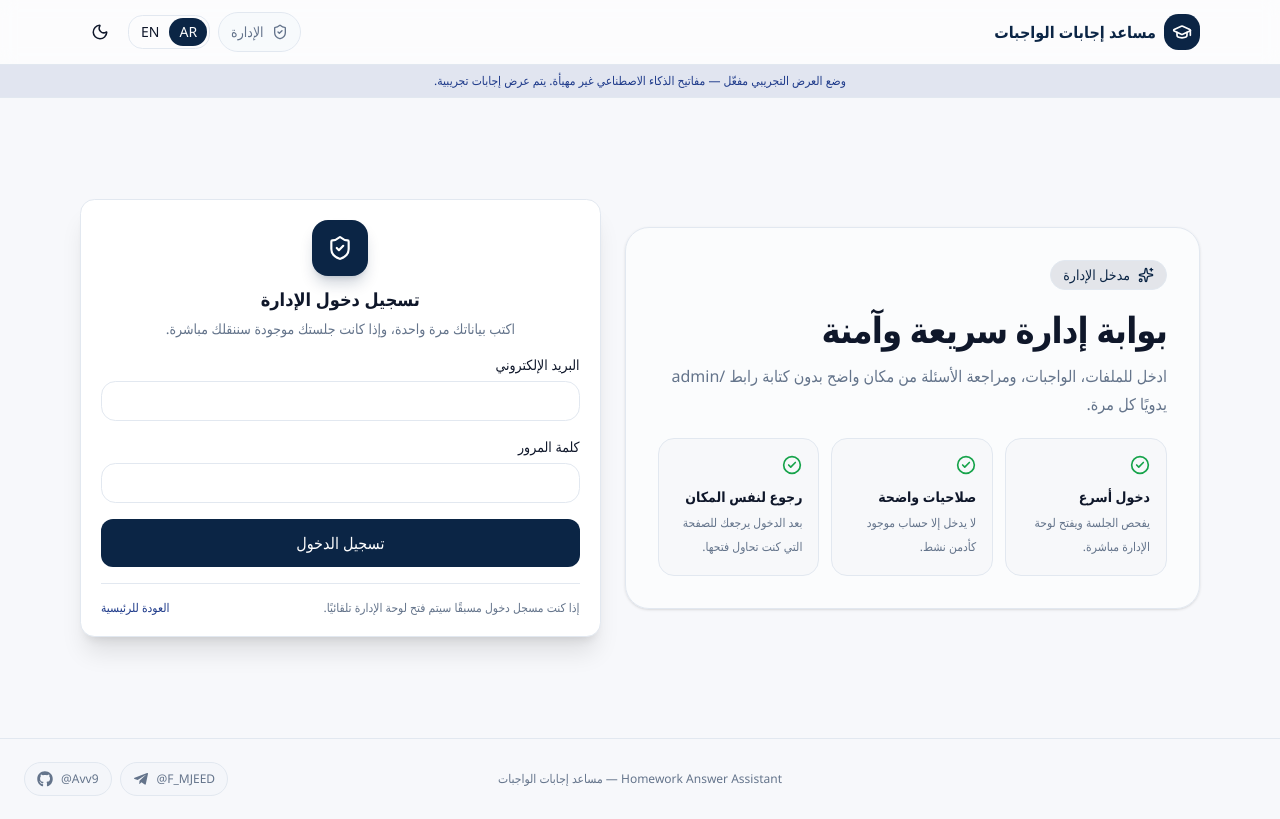
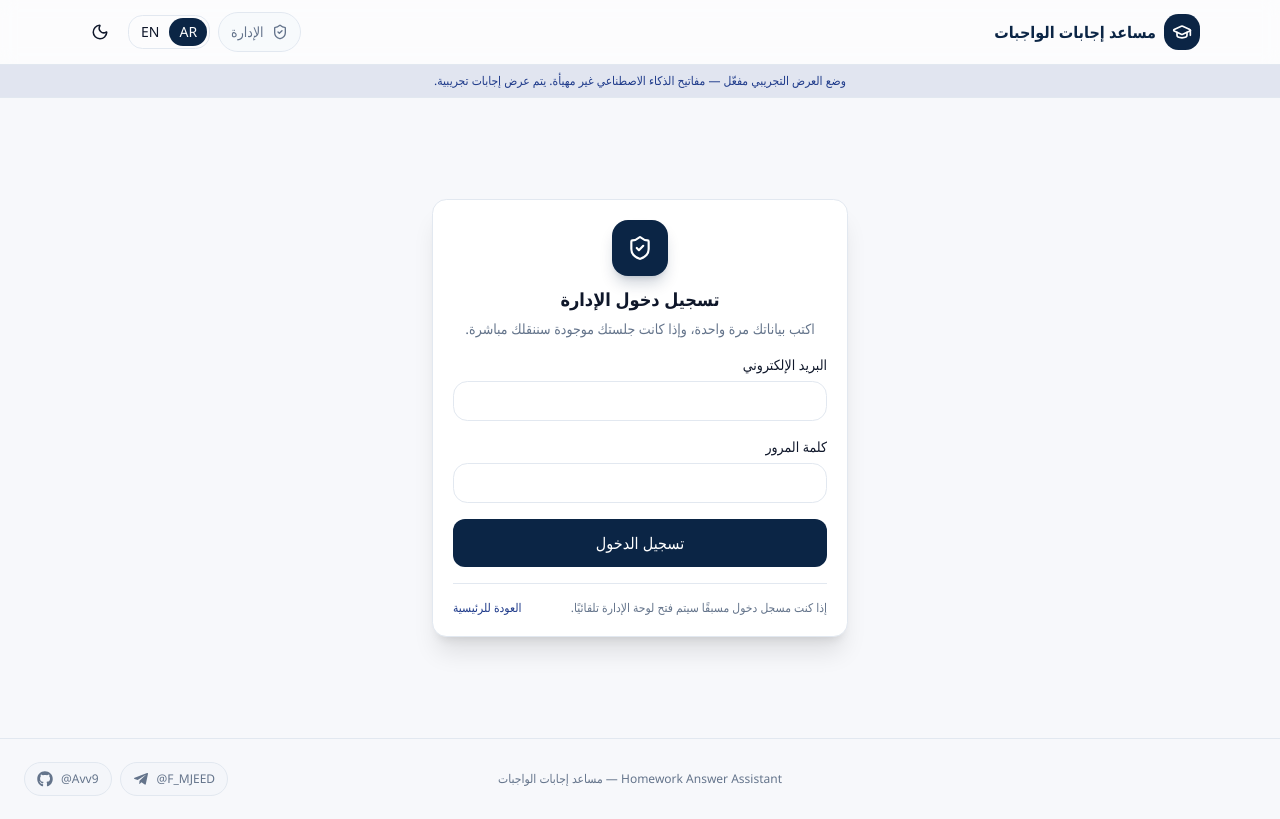
Before and after one commit to Avv9/homework-assistant, a Next.js app: page /admin/login in a window 1280 px wide. Built offline with nearby package versions, Linux system fonts and the light colour scheme; no server answers.

Commit message:
Hide public admin login promo panel

```diff
--- a/src/app/admin/login/page.tsx
+++ b/src/app/admin/login/page.tsx
@@ -8,7 +8,7 @@ import { useLocale } from "@/lib/i18n/locale-provider";
 import { Card, CardContent, CardHeader, CardTitle } from "@/components/ui/card";
 import { Input, Alert } from "@/components/ui/primitives";
 import { Button } from "@/components/ui/button";
-import { CheckCircle2, Loader2, ShieldCheck, Sparkles } from "lucide-react";
+import { Loader2, ShieldCheck } from "lucide-react";
 
 const DEFAULT_ADMIN_PATH = "/admin/dashboard";
 
@@ -92,37 +92,8 @@ export default function AdminLoginPage() {
   };
 
   return (
-    <div className="mx-auto flex min-h-[80vh] max-w-6xl items-center px-4 py-10">
-      <div className="grid w-full gap-6 lg:grid-cols-[1.05fr_0.95fr] lg:items-center">
-        <section className="order-2 space-y-5 rounded-3xl border border-border bg-card/60 p-6 shadow-sm lg:order-1 lg:p-8">
-          <div className="inline-flex items-center gap-2 rounded-full border border-primary/20 bg-primary/10 px-3 py-1 text-sm font-medium text-primary">
-            <Sparkles size={16} />
-            {t("admin.login.badge")}
-          </div>
-
-          <div className="space-y-3">
-            <h1 className="text-3xl font-bold tracking-tight text-foreground sm:text-4xl">
-              {t("admin.login.heroTitle")}
-            </h1>
-            <p className="max-w-xl text-sm leading-7 text-muted-foreground sm:text-base">
-              {t("admin.login.heroSubtitle")}
-            </p>
-          </div>
-
-          <div className="grid gap-3 sm:grid-cols-3">
-            {["fast", "secure", "return"].map((item) => (
-              <div key={item} className="rounded-2xl border border-border bg-background/80 p-4">
-                <CheckCircle2 className="mb-3 h-5 w-5 text-success" />
-                <p className="text-sm font-semibold">{t(`admin.login.features.${item}.title`)}</p>
-                <p className="mt-1 text-xs leading-6 text-muted-foreground">
-                  {t(`admin.login.features.${item}.desc`)}
-                </p>
-              </div>
-            ))}
-          </div>
-        </section>
-
-        <Card className="order-1 overflow-hidden border-primary/10 shadow-xl lg:order-2">
+    <div className="mx-auto flex min-h-[80vh] max-w-md items-center px-4 py-10">
+      <Card className="w-full overflow-hidden border-primary/10 shadow-xl">
         <CardHeader className="space-y-3 text-center">
           <div className="mx-auto flex h-14 w-14 items-center justify-center rounded-2xl bg-primary text-primary-foreground shadow-lg shadow-primary/20">
             <ShieldCheck size={26} />
@@ -190,6 +161,5 @@ export default function AdminLoginPage() {
         </CardContent>
       </Card>
     </div>
-    </div>
   );
 }
--- a/src/lib/i18n/dictionaries/ar.json
+++ b/src/lib/i18n/dictionaries/ar.json
@@ -70,9 +70,6 @@
     "login": {
       "title": "تسجيل دخول الإدارة",
       "subtitle": "اكتب بياناتك مرة واحدة، وإذا كانت جلستك موجودة سننقلك مباشرة.",
-      "heroTitle": "بوابة إدارة سريعة وآمنة",
-      "heroSubtitle": "ادخل للملفات، الواجبات، ومراجعة الأسئلة من مكان واضح بدون كتابة رابط /admin يدويًا كل مرة.",
-      "badge": "مدخل الإدارة",
       "email": "البريد الإلكتروني",
       "password": "كلمة المرور",
       "submit": "تسجيل الدخول",
@@ -82,12 +79,7 @@
       "backHome": "العودة للرئيسية",
       "error": "البريد الإلكتروني أو كلمة المرور غير صحيحة.",
       "notAdmin": "تم تسجيل الحساب، لكنه غير مضاف كأدمن نشط في النظام.",
-      "verificationUnavailable": "تعذر التحقق من صلاحية الأدمن. تأكد من إعدادات Supabase service role.",
-      "features": {
-        "fast": { "title": "دخول أسرع", "desc": "يفحص الجلسة ويفتح لوحة الإدارة مباشرة." },
-        "secure": { "title": "صلاحيات واضحة", "desc": "لا يدخل إلا حساب موجود كأدمن نشط." },
-        "return": { "title": "رجوع لنفس المكان", "desc": "بعد الدخول يرجعك للصفحة التي كنت تحاول فتحها." }
-      }
+      "verificationUnavailable": "تعذر التحقق من صلاحية الأدمن. تأكد من إعدادات Supabase service role."
     },
     "logout": "تسجيل الخروج",
     "dashboard": "لوحة التحكم",
--- a/src/lib/i18n/dictionaries/en.json
+++ b/src/lib/i18n/dictionaries/en.json
@@ -70,9 +70,6 @@
     "login": {
       "title": "Admin Login",
       "subtitle": "Enter your credentials once; if your session is still active, we will open admin immediately.",
-      "heroTitle": "Fast, secure admin portal",
-      "heroSubtitle": "Open files, assignments, and extracted-question review from a clear entry point without typing /admin manually every time.",
-      "badge": "Admin entry",
       "email": "Email",
       "password": "Password",
       "submit": "Sign in",
@@ -82,12 +79,7 @@
       "backHome": "Back to home",
       "error": "Invalid email or password.",
       "notAdmin": "This account signed in, but it is not an active admin in the system.",
-      "verificationUnavailable": "Could not verify admin permissions. Check the Supabase service role settings.",
-      "features": {
-        "fast": { "title": "Faster access", "desc": "Checks your session and opens admin directly." },
-        "secure": { "title": "Clear permissions", "desc": "Only active admin accounts can enter." },
-        "return": { "title": "Return to context", "desc": "After login, you go back to the page you tried to open." }
-      }
+      "verificationUnavailable": "Could not verify admin permissions. Check the Supabase service role settings."
     },
     "logout": "Logout",
     "dashboard": "Dashboard",
```
Lines whose indentation alone changed are shown as unchanged.
